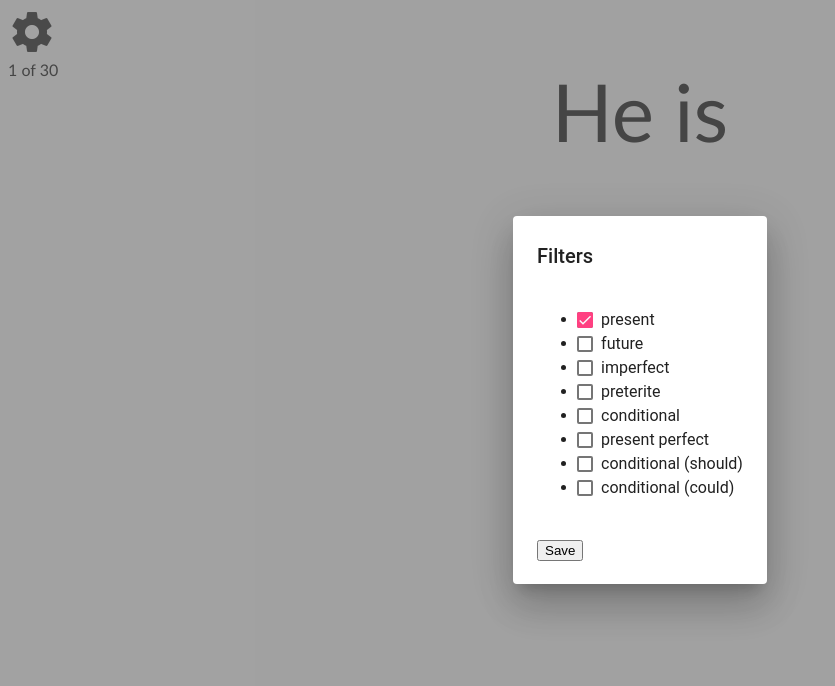
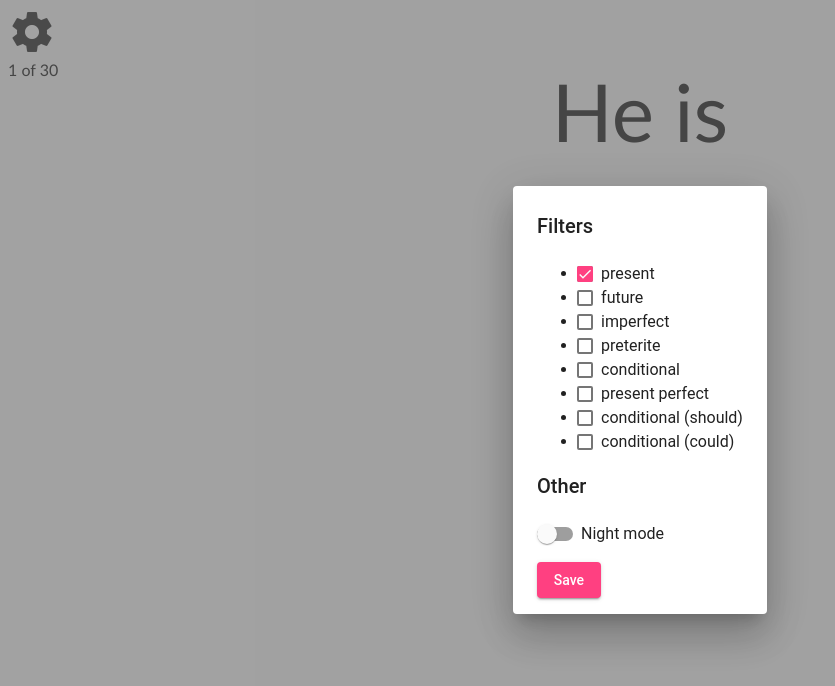
Before and after one commit to ssteele/flashcards, an Angular app in the folder flashcards/: page / in a window 1280 px wide. Both pictures are taken after a click on the icon "settings". Shown: the top 686 px of the page, without its empty margins (0-835 px from the left). Built offline with nearby package versions, Linux system fonts and the light colour scheme.

Commit message:
Add night mode setting

```diff
--- a/flashcards/src/app/app.module.ts
+++ b/flashcards/src/app/app.module.ts
@@ -5,7 +5,9 @@ import { BrowserAnimationsModule } from '@angular/platform-browser/animations';
 import { MatCardModule } from '@angular/material/card';
 import { MatDialogModule } from '@angular/material/dialog';
 import { MatIconModule } from '@angular/material/icon';
+import { MatButtonModule } from '@angular/material/button';
 import { MatCheckboxModule } from '@angular/material/checkbox';
+import { MatSlideToggleModule } from '@angular/material/slide-toggle';
 
 import { AppComponent } from './components/app.component';
 import { FlashcardsComponent } from './components/flashcards/flashcards.component';
@@ -24,7 +26,9 @@ import { UserOptionsFormComponent } from './components/user-options-form/user-op
     MatCardModule,
     MatDialogModule,
     MatIconModule,
-    MatCheckboxModule
+    MatButtonModule,
+    MatCheckboxModule,
+    MatSlideToggleModule
   ],
   entryComponents: [UserOptionsFormComponent],
   providers: [],
--- a/flashcards/src/app/components/app.component.html
+++ b/flashcards/src/app/components/app.component.html
@@ -1,3 +1,3 @@
-<div class="container">
+<div id="container" [className]="isNightMode ? 'night-mode' : ''">
   <app-flashcards></app-flashcards>
 </div>
--- a/flashcards/src/app/components/app.component.scss
+++ b/flashcards/src/app/components/app.component.scss
@@ -1,2 +1,6 @@
-.container {
+#container {
 }
+
+.night-mode {
+  background: #000;
+}
--- a/flashcards/src/app/components/app.component.ts
+++ b/flashcards/src/app/components/app.component.ts
@@ -1,16 +1,23 @@
-import { Component } from '@angular/core';
+import { Component, OnInit } from '@angular/core';
 import { VersionService } from '../services/version.service';
+import { SettingsService } from '../services/settings.service';
 
 @Component({
   selector: 'app-root',
   templateUrl: './app.component.html',
   styleUrls: ['./app.component.scss']
 })
-export class AppComponent {
+export class AppComponent implements OnInit {
+  private isNightMode: boolean;
 
   constructor(
-    private versionService: VersionService
+    private versionService: VersionService,
+    private settingsService: SettingsService
   ) {
     this.versionService.initialize();
   }
+
+  ngOnInit() {
+    this.isNightMode = this.settingsService.getNightMode();
+  }
 }
--- a/flashcards/src/app/components/user-options-form/user-options-form.component.html
+++ b/flashcards/src/app/components/user-options-form/user-options-form.component.html
@@ -1,11 +1,10 @@
-<h2 mat-dialog-title>Filters</h2>
-
 <form>
   <mat-dialog-content>
+    <h3 mat-dialog-title>Filters</h3>
+
     <ul>
       <li *ngFor="let filter of filterOptions">
         <mat-checkbox
-          class="example-margin"
           name="{{ filter.value }}"
           [ngModel]="filter.isChecked"
           (ngModelChange)="onFilterChange(filter.value, $event)"
@@ -14,9 +13,25 @@
         </mat-checkbox>
       </li>
     </ul>
+
+    <h3 mat-dialog-title>Other</h3>
+
+    <mat-slide-toggle
+      name="isNightMode"
+      [ngModel]="isNightMode"
+      (ngModelChange)="onNightModeChange($event)"
+    >
+      Night mode
+    </mat-slide-toggle>
   </mat-dialog-content>
 
   <mat-dialog-actions>
-    <button mat-button [mat-dialog-close]="isFormDirty">Save</button>
+    <button
+      mat-raised-button
+      color="accent"
+      [mat-dialog-close]="isFormDirty"
+    >
+      Save
+    </button>
   </mat-dialog-actions>
 </form>
--- a/flashcards/src/app/components/user-options-form/user-options-form.component.ts
+++ b/flashcards/src/app/components/user-options-form/user-options-form.component.ts
@@ -2,6 +2,7 @@ import { Component, OnInit } from '@angular/core';
 import { FilterOptions } from '../../models/filter-options';
 import { ConjugationService } from '../../services/conjugation.service';
 import { FilterService } from '../../services/filter.service';
+import { SettingsService } from '../../services/settings.service';
 
 @Component({
   selector: 'app-user-options-form',
@@ -12,23 +13,30 @@ export class UserOptionsFormComponent implements OnInit {
   tags: string[];
   filters: string[];
   filterOptions: FilterOptions[];
+  isNightMode: boolean;
   isFormDirty: boolean = false;
 
   constructor(
     private conjugationService: ConjugationService,
-    private filterService: FilterService
+    private filterService: FilterService,
+    private settingsService: SettingsService
   ) {}
 
   ngOnInit() {
     this.tags = this.conjugationService.getTags();
     this.filters = this.filterService.get();
     this.filterOptions = this.generateFilterOptions(this.tags, this.filters);
+    this.isNightMode = this.settingsService.getNightMode();
   }
 
   public onFilterChange(value, isChecked) {
     this.filters = this.filterService.setFilter(value, isChecked);
     this.filterOptions = this.generateFilterOptions(this.tags, this.filters);
     this.isFormDirty = true;
+  }
+
+  public onNightModeChange(isChecked) {
+    this.isNightMode = this.settingsService.setNightMode(isChecked);
   }
 
   private generateFilterOptions(tags, filters): FilterOptions[] {
--- /dev/null
+++ b/flashcards/src/app/services/settings.service.ts
@@ -0,0 +1,31 @@
+import { Injectable } from '@angular/core';
+
+@Injectable({
+  providedIn: 'root'
+})
+export class SettingsService {
+  private isNightMode: boolean;
+
+  constructor() {
+    this.isNightMode = this.fetch('isNightMode') || false;
+  }
+
+  private fetch(setting) {
+    return JSON.parse(localStorage.getItem(setting));
+  }
+
+  private persist(setting, value) {
+    localStorage.setItem(setting, JSON.stringify(value));
+  }
+
+  public setNightMode(isChecked) {
+    this.isNightMode = isChecked;
+    this.persist('isNightMode', this.isNightMode);
+
+    return this.isNightMode;
+  }
+
+  public getNightMode() {
+    return this.isNightMode;
+  }
+}
```
Also changed, not shown: 1 other file (tests, documents, lock files or other folders).
